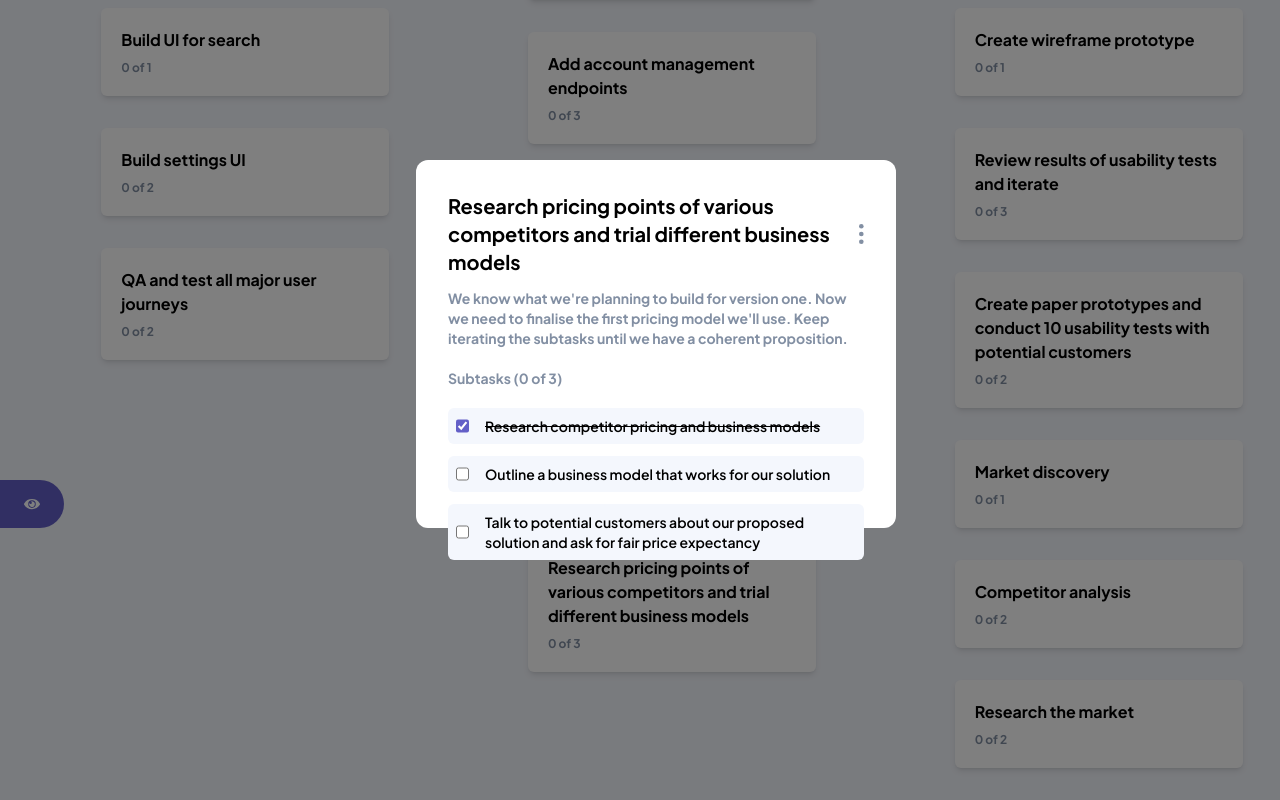
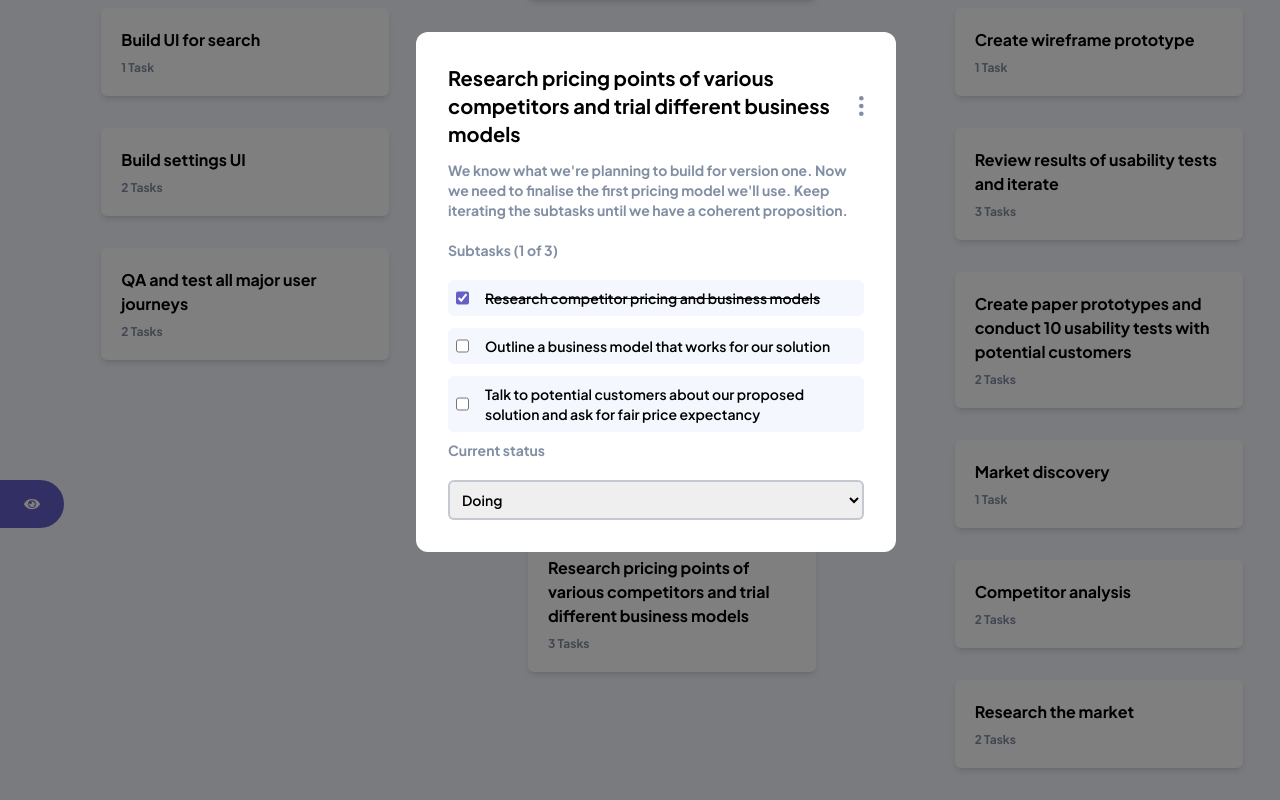
Before and after one commit to Youssef-Gad/Kanban-Task-Management, a React (Vite) app: page / in a window 1280 px wide. Both pictures are taken after a click on the element 671 px from the left and 880 px from the top of the page. Shown: the part 276-1076 px from the top of the page. Built offline with nearby package versions, Linux system fonts and the light colour scheme.

Commit message:
Make checkbox working with subtask

```diff
--- a/src/components/columns/Columns.jsx
+++ b/src/components/columns/Columns.jsx
@@ -2,12 +2,7 @@ import { useAppContext } from "../../context/AppContext";
 import Column from "./Column";
 
 function Columns({ hide }) {
-  const { boards, activeBoardId } = useAppContext();
-  const activeBoard = { columns: [] };
-
-  boards.map((board) =>
-    board.id === activeBoardId ? (activeBoard.columns = board.columns) : null,
-  );
+  const { activeBoard } = useAppContext();
 
   return (
     <div
--- a/src/components/tasks/SubTask.jsx
+++ b/src/components/tasks/SubTask.jsx
@@ -1,7 +1,17 @@
-import { useState } from "react";
+import { useEffect, useState } from "react";
 
-function SubTask({ subtask }) {
+function SubTask({ subtask, setCompletedTasks, selectedTask }) {
   const [isChecked, setIsChecked] = useState(subtask.isCompleted);
+
+  useEffect(
+    function () {
+      subtask.isCompleted = isChecked;
+      setCompletedTasks(
+        selectedTask.subtasks.filter((subtask) => subtask.isCompleted),
+      );
+    },
+    [subtask, isChecked, selectedTask.subtasks, setCompletedTasks],
+  );
 
   return (
     <div className="flex gap-4 rounded-md bg-light-grey p-2">
--- a/src/components/tasks/Task.jsx
+++ b/src/components/tasks/Task.jsx
@@ -1,11 +1,22 @@
 import { useState } from "react";
 import SubTask from "./SubTask";
+import { useAppContext } from "../../context/AppContext";
 
 function Task({ selectedTask }) {
   const [completedTasks, setCompletedTasks] = useState([]);
+  const [currentStauts, setCurrentStatus] = useState(selectedTask.status);
+  const { activeBoard, dispatch } = useAppContext();
+
+  function handleSelection(e) {
+    setCurrentStatus(e.target.value);
+    activeBoard.columns.map((col) =>
+      col.tasks.filter((task) => task.status === currentStauts),
+    );
+    // dispatch({ type: "statusUpdate",payload: });
+  }
 
   return (
-    <div className="fixed right-[30%] top-[20%] z-40 h-[23rem] w-[30rem] rounded-xl bg-white p-8 text-start">
+    <div className="fixed right-[30%] top-[4%] z-40 min-h-[23rem] w-[30rem] rounded-xl bg-white p-8 text-start">
       <div className="mb-3 flex items-center justify-between">
         <p className="text-xl font-bold">{selectedTask.title}</p>
         <img src="/src/assets/icon-vertical-ellipsis.svg" alt="icon" />
@@ -19,11 +30,30 @@ function Task({ selectedTask }) {
         <p className="mb-5 text-sm font-bold text-medium-grey">
           Subtasks ({completedTasks.length} of {selectedTask.subtasks.length})
         </p>
-        <div className="flex flex-col gap-3">
+        <div className="mb-2 flex flex-col gap-3">
           {selectedTask.subtasks.map((subtask) => (
-            <SubTask subtask={subtask} key={subtask.title} />
+            <SubTask
+              subtask={subtask}
+              setCompletedTasks={setCompletedTasks}
+              selectedTask={selectedTask}
+              key={subtask.title}
+            />
           ))}
         </div>
+        <p className="mb-5 text-sm font-bold text-medium-grey">
+          Current status
+        </p>
+        <select
+          className="w-full rounded-md border-2 border-[#828fa366] p-2 text-sm font-semibold focus:border-main-purple"
+          value={currentStauts}
+          onChange={(e) => handleSelection(e)}
+        >
+          {activeBoard.columns.map((col) => (
+            <option key={col.name} value={col.name} className="font-semibold">
+              {col.name}
+            </option>
+          ))}
+        </select>
       </div>
     </div>
   );
--- a/src/components/tasks/Tasks.jsx
+++ b/src/components/tasks/Tasks.jsx
@@ -5,7 +5,6 @@ import Task from "./Task";
 function Tasks({ tasks }) {
   const [selectedTask, setSelectedTask] = useState({});
   const [showTask, setShowTask] = useState(false);
-  const [countIsCompleted, setCountIsCompleted] = useState(0);
 
   function handleClick(task) {
     setShowTask((e) => !e);
@@ -17,10 +16,7 @@ function Tasks({ tasks }) {
       {showTask && (
         <>
           <Overlay onClick={setShowTask} />
-          <Task
-            selectedTask={selectedTask}
-            setCountIsCompleted={setCountIsCompleted}
-          />
+          <Task selectedTask={selectedTask} tasks={tasks} />
         </>
       )}
 
@@ -32,7 +28,8 @@ function Tasks({ tasks }) {
         >
           <p className="mb-2 text-start font-bold">{task.title}</p>
           <p className="text-start text-xs font-bold text-medium-grey">
-            {countIsCompleted} of {task.subtasks.length}
+            {task.subtasks.length}{" "}
+            {task.subtasks.length === 1 ? "Task" : "Tasks"}
           </p>
         </div>
       ))}
--- a/src/context/AppContext.jsx
+++ b/src/context/AppContext.jsx
@@ -16,6 +16,8 @@ function reducer(state, action) {
       return { ...state, boards: action.payload };
     case "activeBoard":
       return { ...state, activeBoardId: action.payload };
+    case "statusUpdate":
+      return { ...state, boards: action.payload };
     default:
       throw new Error("Action Unknown");
   }
@@ -27,6 +29,11 @@ function AppProvider({ children }) {
     initialState,
   );
   const [showSideNavMobile, setShowSideNavMobile] = useState(false);
+  const activeBoard = { columns: [] };
+
+  boards.map((board) =>
+    board.id === activeBoardId ? (activeBoard.columns = board.columns) : null,
+  );
 
   useEffect(function () {
     async function getData() {
@@ -42,7 +49,7 @@ function AppProvider({ children }) {
       value={{
         showSideNavMobile,
         boards,
-        activeBoardId,
+        activeBoard,
         setShowSideNavMobile,
         dispatch,
       }}
```
